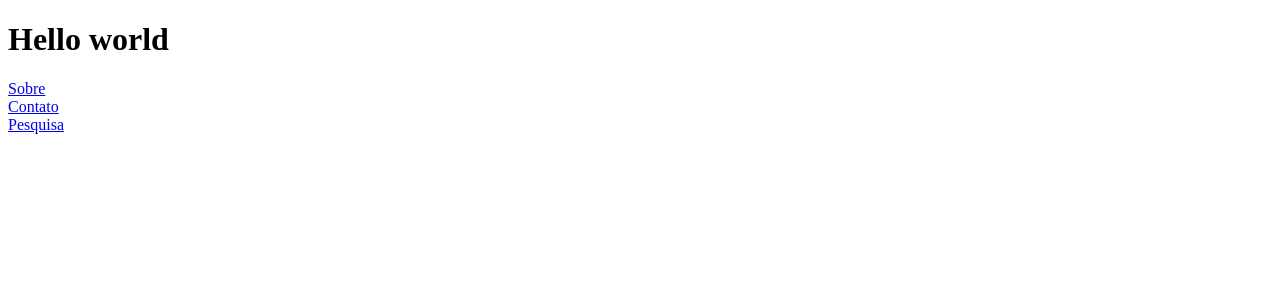
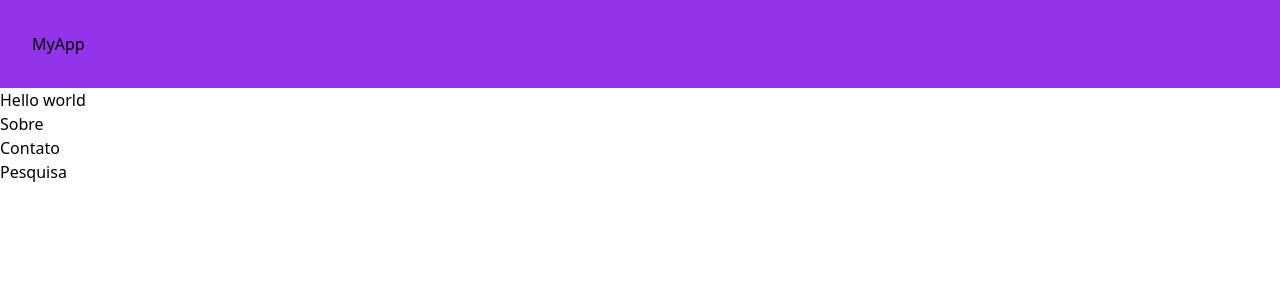
Before and after one commit to jvmhonorato/My-opinion, a Next.js app: page / in a window 1280 px wide. Shown: the top 300 px of the page. Built offline with nearby package versions, Linux system fonts and the light colour scheme.

Commit message:
Add TailwindCSS
Deploying Tailwind in the project following the next JS documentation instructions

```diff
--- /dev/null
+++ b/css/styles.css
@@ -0,0 +1,3 @@
+@tailwind base;
+@tailwind components;
+@tailwind utilities;
--- /dev/null
+++ b/pages/_app.js
@@ -0,0 +1,17 @@
+import React from 'react';
+
+import '../css/styles.css'
+
+const MyApp = ({ Component, pageProps }) => {
+    return (
+        <div>
+          <h1 className=' bg-yellow-100 sm:bg-gray-700 md:bg-red-900 p-8 lg:bg-purple-600'>MyApp</h1>
+
+          <Component {...pageProps}/>
+        </div>
+
+
+    )
+}
+
+export default MyApp
--- /dev/null
+++ b/postcss.config.js
@@ -0,0 +1,6 @@
+module.exports = {
+  plugins: {
+    tailwindcss: {},
+    autoprefixer: {},
+  },
+}
--- /dev/null
+++ b/tailwind.config.js
@@ -0,0 +1,11 @@
+/** @type {import('tailwindcss').Config} */
+module.exports = {
+  content: [
+    "./pages/**/*.{js,ts,jsx,tsx}",
+  "./components/**/*.{js,ts,jsx,tsx}",
+],
+  theme: {
+    extend: {},
+  },
+  plugins: [],
+}
```
Also changed, not shown: package.json (+6 -1 lines), Tutorial.txt, 1 other file (tests, documents, lock files or other folders).
